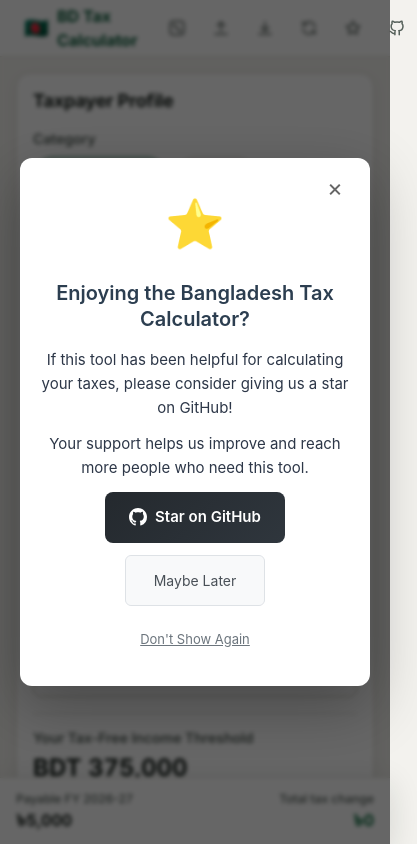
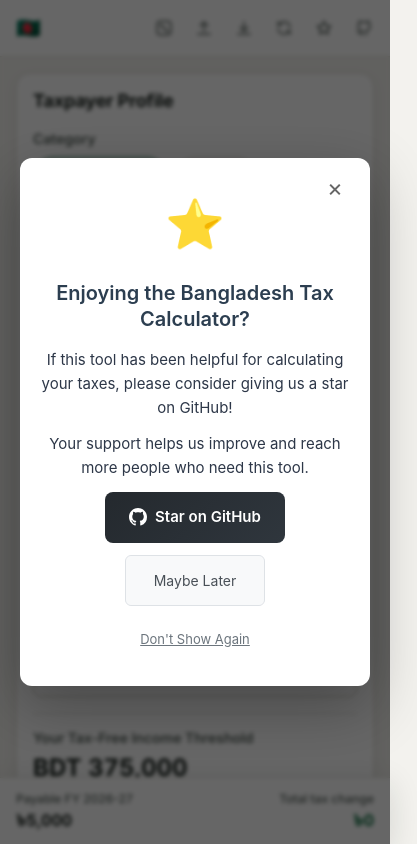
Before and after one commit to nadimtuhin/tax-calculator, a Vue app: page / in a window 390 px wide. Shown: the top 844 px of the page, 417 px wide, since content can reach past the window. Built offline with nearby package versions, Linux system fonts and the light colour scheme.

Commit message:
fix(navbar): hide brand text on narrow screens to avoid horizontal overflow

```diff
--- a/src/components/Navbar.vue
+++ b/src/components/Navbar.vue
@@ -371,6 +371,25 @@ export default {
   .brand-text {
     font-size: var(--text-base);
   }
+}
+
+@media (max-width: 479px) {
+  .brand-text {
+    position: absolute;
+    width: 1px;
+    height: 1px;
+    overflow: hidden;
+    clip: rect(0 0 0 0);
+    white-space: nowrap;
+  }
+
+  .navbar-container {
+    padding: 0 var(--space-2);
+  }
+
+  .action-btn {
+    min-width: 36px;
+  }
 
   .action-btn {
     padding: 0;
```
